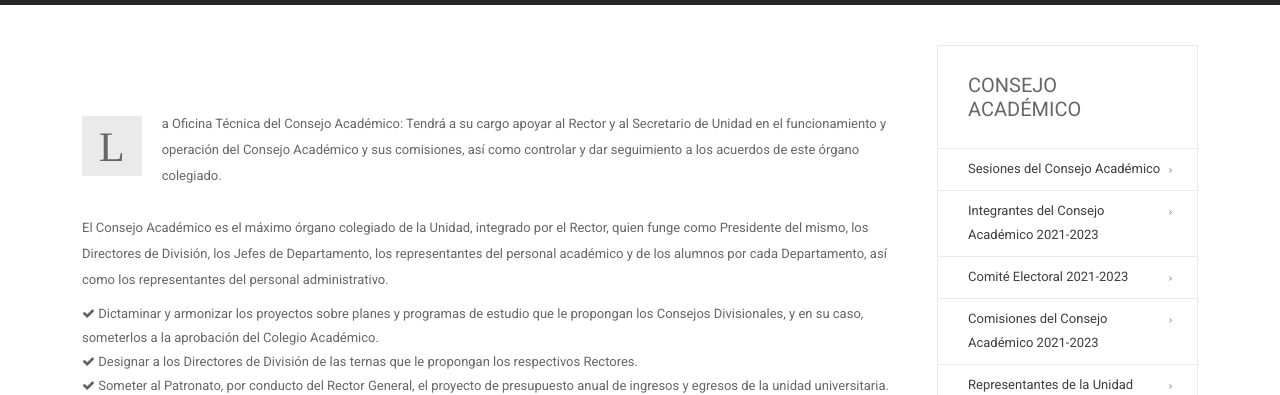
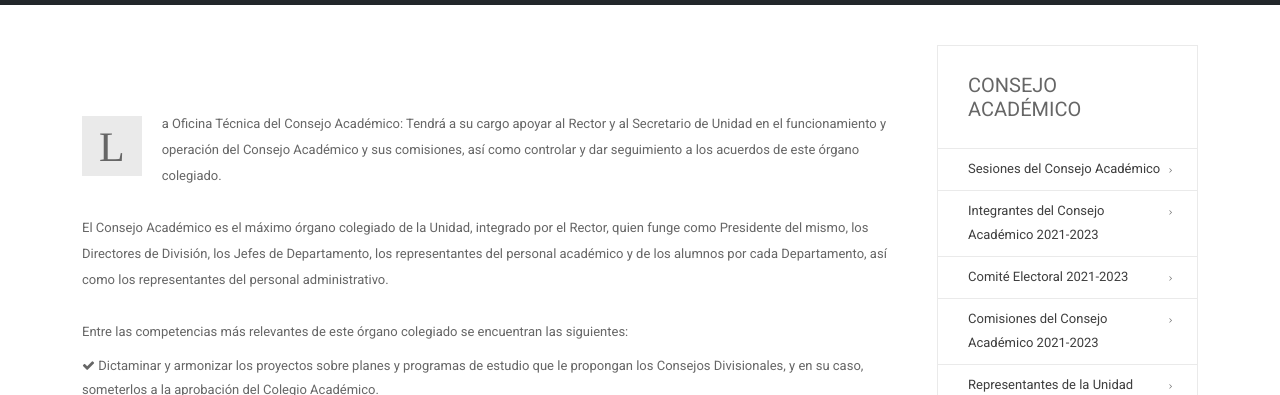
Before and after one commit to P4TY1977/P4TY1977.github.io, a plain HTML site: page consejo_academico.html in a window 1280 px wide. Shown: the part 366-761 px from the top of the page. Drawn offline with nearby package versions, Linux system fonts and the light colour scheme; files whose address does not match are found by name.

Commit message:
ajustes solicitados por Blanca Chimal

```diff
--- a/consejo_academico.html
+++ b/consejo_academico.html
@@ -279,7 +279,8 @@
                                                 <div class="content-content" style="border-top: 0px;">
 
                                                     <div class="content-dropcap v1">
-														<p>La Oficina Técnica del Consejo Académico: Tendrá a su cargo apoyar al Rector y al Secretario de Unidad en el funcionamiento y operación del Consejo Académico y sus comisiones, así como controlar y dar seguimiento a los acuerdos de este órgano colegiado.<br/><br/>El Consejo Académico es el máximo órgano colegiado de la Unidad, integrado por el Rector, quien funge como Presidente del mismo, los Directores de División, los Jefes de Departamento, los representantes del personal académico y de los alumnos por cada Departamento, así como los representantes del personal administrativo.
+														<p>La Oficina Técnica del Consejo Académico: Tendrá a su cargo apoyar al Rector y al Secretario de Unidad en el funcionamiento y operación del Consejo Académico y sus comisiones, así como controlar y dar seguimiento a los acuerdos de este órgano colegiado.<br/><br/>El Consejo Académico es el máximo órgano colegiado de la Unidad, integrado por el Rector, quien funge como Presidente del mismo, los Directores de División, los Jefes de Departamento, los representantes del personal académico y de los alumnos por cada Departamento, así como los representantes del personal administrativo.<br/><br/>
+														Entre las competencias más relevantes de este órgano colegiado se encuentran las siguientes:
 														</p>
 														<ul>
 															<li><i class="fa fa-check"></i> Dictaminar y armonizar los proyectos sobre planes y programas de estudio que le propongan los Consejos Divisionales, y en su caso, someterlos a la aprobación del Colegio Académico.</li>
```
